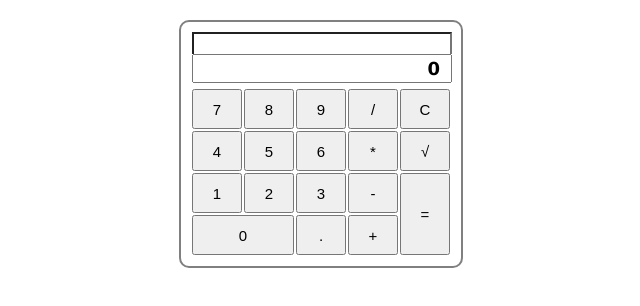
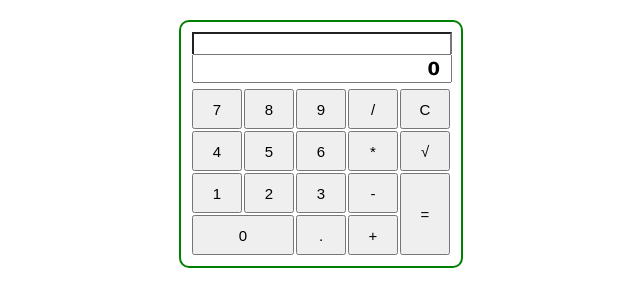
Before and after one commit to LytuyAndriy/calc, a website: page Index.html in a window 1280 px wide. Shown: the whole page, without its empty margins (319-959 px from the left). Drawn offline with Linux system fonts and the light colour scheme.

Commit message:
2 commit

```diff
--- a/calculator.css
+++ b/calculator.css
@@ -3,7 +3,7 @@
 	margin: 20px auto;
 	padding: 10px;
 	border-radius: 10px;
-	border: 2px gray solid;
+	border: 2px green solid;
 }
 .calculator .line input[type='text']{
 	display: block;
```
